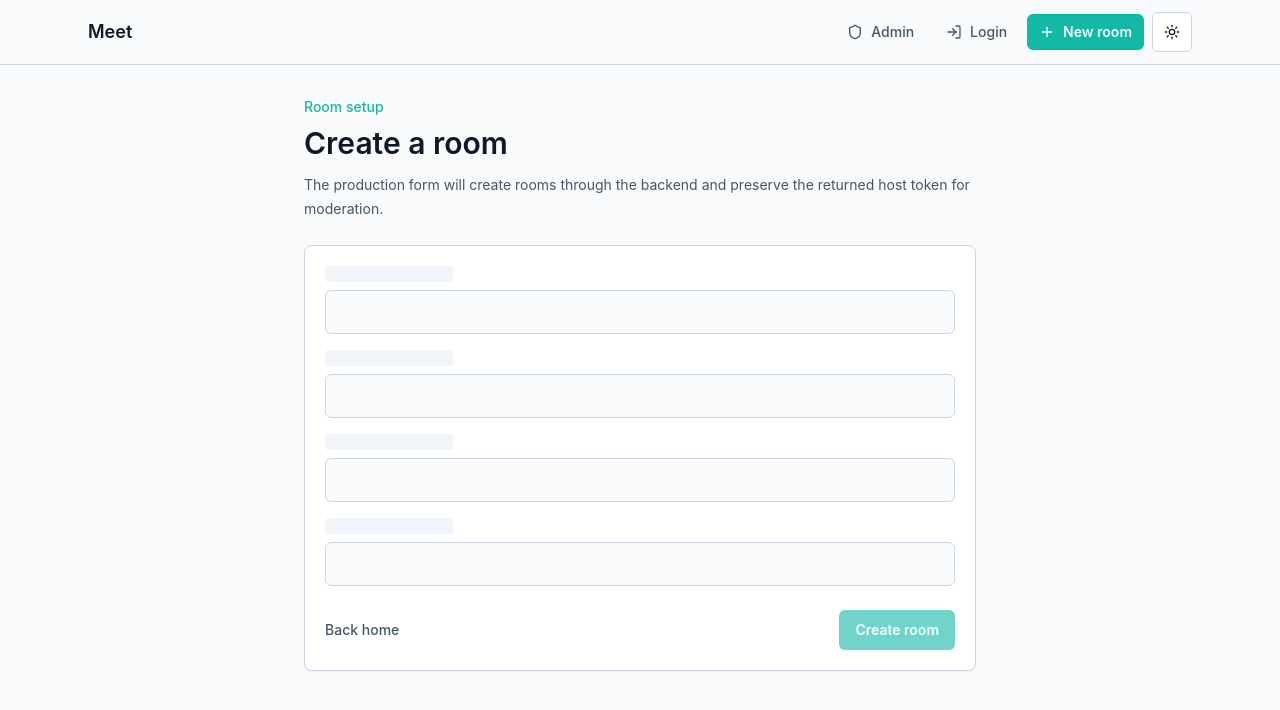
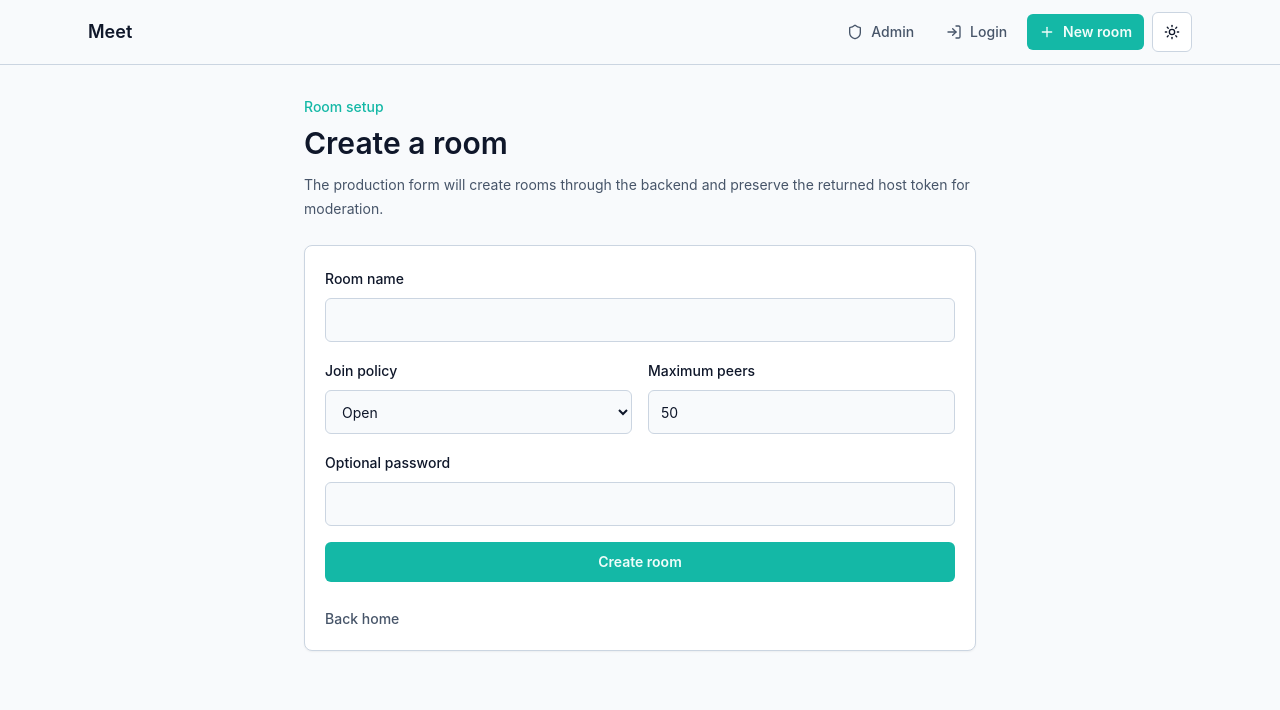
Before and after one commit to Kourosh37/meet37, a Next.js app in the folder frontend/: page /rooms/new in a window 1280 px wide. Shown: the top 710 px of the page. Built offline with nearby package versions, Linux system fonts and the light colour scheme; no server answers.

Commit message:
Implement room list and creation flow
Add typed room REST wrappers, React Query hooks, host token persistence after room creation, a REST-backed room list, and a room creation form that handles private-mode auth failures by routing to login.

```diff
--- a/frontend/src/app/(main)/page.tsx
+++ b/frontend/src/app/(main)/page.tsx
@@ -34,6 +34,7 @@ Future tests: success path, loading path, error path, accessibility expectations
 
 import { ArrowRight, Video } from "lucide-react";
 import Link from "next/link";
+import { RoomList } from "@/features/rooms/components/RoomList";
 
 export default function HomePage() {
   return (
@@ -76,12 +77,7 @@ export default function HomePage() {
             <p className="text-sm text-muted-foreground">Room list integration starts in Phase 5.</p>
           </div>
         </div>
-        <div className="py-10 text-center">
-          <p className="text-sm font-medium text-surface-foreground">No rooms loaded yet</p>
-          <p className="mt-2 text-sm text-muted-foreground">
-            This shell is ready for the REST-backed room list.
-          </p>
-        </div>
+        <RoomList />
       </div>
     </section>
   );
--- a/frontend/src/app/(main)/rooms/new/page.tsx
+++ b/frontend/src/app/(main)/rooms/new/page.tsx
@@ -33,6 +33,7 @@ Future tests: public room creation without token, private mode creation with tok
 */
 
 import Link from "next/link";
+import { RoomCreationForm } from "@/features/rooms/components/RoomCreationForm";
 
 export default function CreateRoomPage() {
   return (
@@ -47,25 +48,11 @@ export default function CreateRoomPage() {
       </div>
 
       <div className="rounded-lg border border-border bg-surface p-5 shadow-sm">
-        <div className="grid gap-4">
-          {["Room name", "Join policy", "Maximum peers", "Optional password"].map((label) => (
-            <div className="space-y-2" key={label}>
-              <div className="h-4 w-32 rounded bg-muted" aria-hidden="true" />
-              <div className="h-11 rounded-md border border-border bg-background" aria-hidden="true" />
-            </div>
-          ))}
-        </div>
-        <div className="mt-6 flex items-center justify-between gap-3">
+        <RoomCreationForm />
+        <div className="mt-6">
           <Link className="text-sm font-medium text-muted-foreground hover:text-foreground" href="/">
             Back home
           </Link>
-          <button
-            className="rounded-md bg-primary px-4 py-2.5 text-sm font-semibold text-primary-foreground opacity-60"
-            disabled
-            type="button"
-          >
-            Create room
-          </button>
         </div>
       </div>
     </section>
--- a/frontend/src/features/rooms/api/roomsApi.ts
+++ b/frontend/src/features/rooms/api/roomsApi.ts
@@ -32,8 +32,46 @@ Future tests: public room creation without token, private mode creation with tok
 
 */
 
-// Rooms API placeholder.
-//
-// Planned responsibilities:
-// - Wrap room list, create, read, delete, chat history, and file history endpoints.
-// - Keep request/response typing aligned with backend/docs/API.md.
+import { apiRequest } from "@/lib/api/client";
+import { endpoints } from "@/lib/api/endpoints";
+import type {
+  ChatHistoryItem,
+  CreateRoomRequest,
+  CreateRoomResponse,
+  FileHistoryItem,
+  Room,
+  RoomDetailsResponse
+} from "@/types/api";
+
+export function listRooms() {
+  return apiRequest<Room[]>(endpoints.rooms.base);
+}
+
+export function createRoom(request: CreateRoomRequest, protectedRequest = false) {
+  return apiRequest<CreateRoomResponse, CreateRoomRequest>(endpoints.rooms.base, {
+    body: request,
+    method: "POST",
+    protected: protectedRequest,
+    retryOnUnauthorized: false
+  });
+}
+
+export function getRoom(roomId: string) {
+  return apiRequest<RoomDetailsResponse>(endpoints.rooms.byId(roomId));
+}
+
+export function deleteRoom(roomId: string) {
+  return apiRequest<void>(endpoints.rooms.byId(roomId), {
+    method: "DELETE",
+    protected: true,
+    retryOnUnauthorized: true
+  });
+}
+
+export function getRoomChat(roomId: string) {
+  return apiRequest<ChatHistoryItem[]>(endpoints.rooms.chat(roomId));
+}
+
+export function getRoomFiles(roomId: string) {
+  return apiRequest<FileHistoryItem[]>(endpoints.rooms.files(roomId));
+}
--- a/frontend/src/features/rooms/components/RoomCreationForm.tsx
+++ b/frontend/src/features/rooms/components/RoomCreationForm.tsx
@@ -32,9 +32,122 @@ Future tests: public room creation without token, private mode creation with tok
 
 */
 
-// Room creation form placeholder.
-//
-// Planned responsibilities:
-// - Collect room name, password, join policy, max peers, and expiry.
-// - Store returned host_token privately by room id.
-// - Route creator to the meeting prejoin flow.
+"use client";
+
+import { zodResolver } from "@hookform/resolvers/zod";
+import { useRouter } from "next/navigation";
+import { useForm } from "react-hook-form";
+import { toast } from "sonner";
+import { ApiClientError } from "@/lib/api/client";
+import { roomCreationSchema, type RoomCreationFormValues } from "@/lib/utils/validators";
+import { useCreateRoom } from "@/features/rooms/hooks/useCreateRoom";
+
+export function RoomCreationForm() {
+  const router = useRouter();
+  const createRoom = useCreateRoom();
+  const {
+    formState: { errors },
+    handleSubmit,
+    register
+  } = useForm<RoomCreationFormValues>({
+    defaultValues: {
+      expires_in: 0,
+      join_policy: "open",
+      max_peers: 50
+    },
+    resolver: zodResolver(roomCreationSchema)
+  });
+
+  async function onSubmit(values: RoomCreationFormValues) {
+    try {
+      const response = await createRoom.mutateAsync({
+        ...values,
+        password: values.password || undefined
+      });
+
+      toast.success("Room created");
+      router.push(`/meet/${response.room.id}`);
+    } catch (error) {
+      if (error instanceof ApiClientError && error.status === 403) {
+        toast.error("Login is required to create rooms in private mode");
+        router.push("/login");
+        return;
+      }
+
+      toast.error(error instanceof Error ? error.message : "Could not create room");
+    }
+  }
+
+  return (
+    <form className="grid gap-4" onSubmit={handleSubmit(onSubmit)}>
+      <div className="space-y-2">
+        <label className="text-sm font-medium text-surface-foreground" htmlFor="room-name">
+          Room name
+        </label>
+        <input
+          className="h-11 w-full rounded-md border border-border bg-background px-3 text-sm text-foreground"
+          id="room-name"
+          type="text"
+          {...register("name")}
+        />
+        {errors.name ? <p className="text-sm text-danger">{errors.name.message}</p> : null}
+      </div>
+
+      <div className="grid gap-4 sm:grid-cols-2">
+        <div className="space-y-2">
+          <label className="text-sm font-medium text-surface-foreground" htmlFor="join-policy">
+            Join policy
+          </label>
+          <select
+            className="h-11 w-full rounded-md border border-border bg-background px-3 text-sm text-foreground"
+            id="join-policy"
+            {...register("join_policy")}
+          >
+            <option value="open">Open</option>
+            <option value="approval">Host approval</option>
+          </select>
+        </div>
+
+        <div className="space-y-2">
+          <label className="text-sm font-medium text-surface-foreground" htmlFor="max-peers">
+            Maximum peers
+          </label>
+          <input
+            className="h-11 w-full rounded-md border border-border bg-background px-3 text-sm text-foreground"
+            id="max-peers"
+            min={2}
+            max={500}
+            type="number"
+            {...register("max_peers")}
+          />
+          {errors.max_peers ? (
+            <p className="text-sm text-danger">{errors.max_peers.message}</p>
+          ) : null}
+        </div>
+      </div>
+
+      <div className="space-y-2">
+        <label className="text-sm font-medium text-surface-foreground" htmlFor="password">
+          Optional password
+        </label>
+        <input
+          className="h-11 w-full rounded-md border border-border bg-background px-3 text-sm text-foreground"
+          id="password"
+          type="password"
+          {...register("password")}
+        />
+        {errors.password ? <p className="text-sm text-danger">{errors.password.message}</p> : null}
+      </div>
+
+      <input type="hidden" {...register("expires_in")} />
+
+      <button
+        className="rounded-md bg-primary px-4 py-2.5 text-sm font-semibold text-primary-foreground transition hover:bg-primary/90 disabled:cursor-not-allowed disabled:opacity-60"
+        disabled={createRoom.isPending}
+        type="submit"
+      >
+        {createRoom.isPending ? "Creating..." : "Create room"}
+      </button>
+    </form>
+  );
+}
--- a/frontend/src/features/rooms/components/RoomList.tsx
+++ b/frontend/src/features/rooms/components/RoomList.tsx
@@ -32,9 +32,67 @@ Future tests: public room creation without token, private mode creation with tok
 
 */
 
-// Room list placeholder.
-//
-// Planned responsibilities:
-// - Render rooms returned by GET /api/rooms.
-// - Show empty, loading, and error states.
-// - Keep room cards accessible and responsive.
+"use client";
+
+import { useRooms } from "@/features/rooms/hooks/useRoomMeta";
+import { formatUnixSeconds } from "@/lib/utils/formatters";
+import { Lock, Users, Video } from "lucide-react";
+import Link from "next/link";
+
+export function RoomList() {
+  const { data: rooms, error, isLoading } = useRooms();
+
+  if (isLoading) {
+    return (
+      <div className="space-y-3 py-6" aria-label="Loading rooms">
+        {[0, 1, 2].map((item) => (
+          <div className="h-20 animate-pulse rounded-md bg-muted" key={item} />
+        ))}
+      </div>
+    );
+  }
+
+  if (error) {
+    return (
+      <div className="rounded-md border border-danger/30 bg-danger/10 p-4 text-sm text-danger">
+        Failed to load rooms.
+      </div>
+    );
+  }
+
+  if (!rooms || rooms.length === 0) {
+    return (
+      <div className="py-10 text-center">
+        <Video className="mx-auto size-8 text-muted-foreground" />
+        <p className="mt-3 text-sm font-medium text-surface-foreground">No active rooms</p>
+        <p className="mt-2 text-sm text-muted-foreground">Create a room to start the first meeting.</p>
+      </div>
+    );
+  }
+
+  return (
+    <div className="divide-y divide-border">
+      {rooms.map((room) => (
+        <Link
+          className="block py-4 transition hover:bg-muted/60"
+          href={`/meet/${room.id}`}
+          key={room.id}
+        >
+          <div className="flex items-start justify-between gap-4 px-2">
+            <div className="min-w-0">
+              <h3 className="truncate text-sm font-semibold text-surface-foreground">{room.name}</h3>
+              <p className="mt-1 text-xs text-muted-foreground">
+                Created {formatUnixSeconds(room.created_at)}
+              </p>
+            </div>
+            <div className="flex shrink-0 items-center gap-2 text-xs text-muted-foreground">
+              {room.has_password ? <Lock className="size-4" aria-label="Password protected" /> : null}
+              <Users className="size-4" />
+              {room.max_peers}
+            </div>
+          </div>
+        </Link>
+      ))}
+    </div>
+  );
+}
--- a/frontend/src/features/rooms/hooks/useCreateRoom.ts
+++ b/frontend/src/features/rooms/hooks/useCreateRoom.ts
@@ -32,9 +32,20 @@ Future tests: public room creation without token, private mode creation with tok
 
 */
 
-// Room creation hook placeholder.
-//
-// Planned responsibilities:
-// - Call POST /api/rooms with public/private-mode auth rules.
-// - Persist host_token in token storage for the creator session.
-// - Invalidate room list queries after creation.
+import { createRoom } from "@/features/rooms/api/roomsApi";
+import { roomQueryKeys } from "@/features/rooms/hooks/useRoomMeta";
+import { getAuthSession, saveHostToken } from "@/lib/storage/tokenStorage";
+import type { CreateRoomRequest } from "@/types/api";
+import { useMutation, useQueryClient } from "@tanstack/react-query";
+
+export function useCreateRoom() {
+  const queryClient = useQueryClient();
+
+  return useMutation({
+    mutationFn: (request: CreateRoomRequest) => createRoom(request, getAuthSession() !== null),
+    onSuccess: (response) => {
+      saveHostToken(response.room.id, response.host_token);
+      void queryClient.invalidateQueries({ queryKey: roomQueryKeys.all });
+    }
+  });
+}
--- a/frontend/src/features/rooms/hooks/useRoomMeta.ts
+++ b/frontend/src/features/rooms/hooks/useRoomMeta.ts
@@ -32,9 +32,27 @@ Future tests: public room creation without token, private mode creation with tok
 
 */
 
-// Room metadata hook placeholder.
-//
-// Planned responsibilities:
-// - Fetch GET /api/rooms/{id}.
-// - Surface room availability, password requirement, and live counts.
-// - Cache metadata with React Query.
+import { getRoom, listRooms } from "@/features/rooms/api/roomsApi";
+import { useQuery } from "@tanstack/react-query";
+
+export const roomQueryKeys = {
+  all: ["rooms"] as const,
+  detail: (roomId: string) => ["rooms", roomId] as const
+};
+
+export function useRooms() {
+  return useQuery({
+    queryFn: listRooms,
+    queryKey: roomQueryKeys.all,
+    staleTime: 15_000
+  });
+}
+
+export function useRoomMeta(roomId: string) {
+  return useQuery({
+    enabled: roomId.length > 0,
+    queryFn: () => getRoom(roomId),
+    queryKey: roomQueryKeys.detail(roomId),
+    staleTime: 10_000
+  });
+}
```
